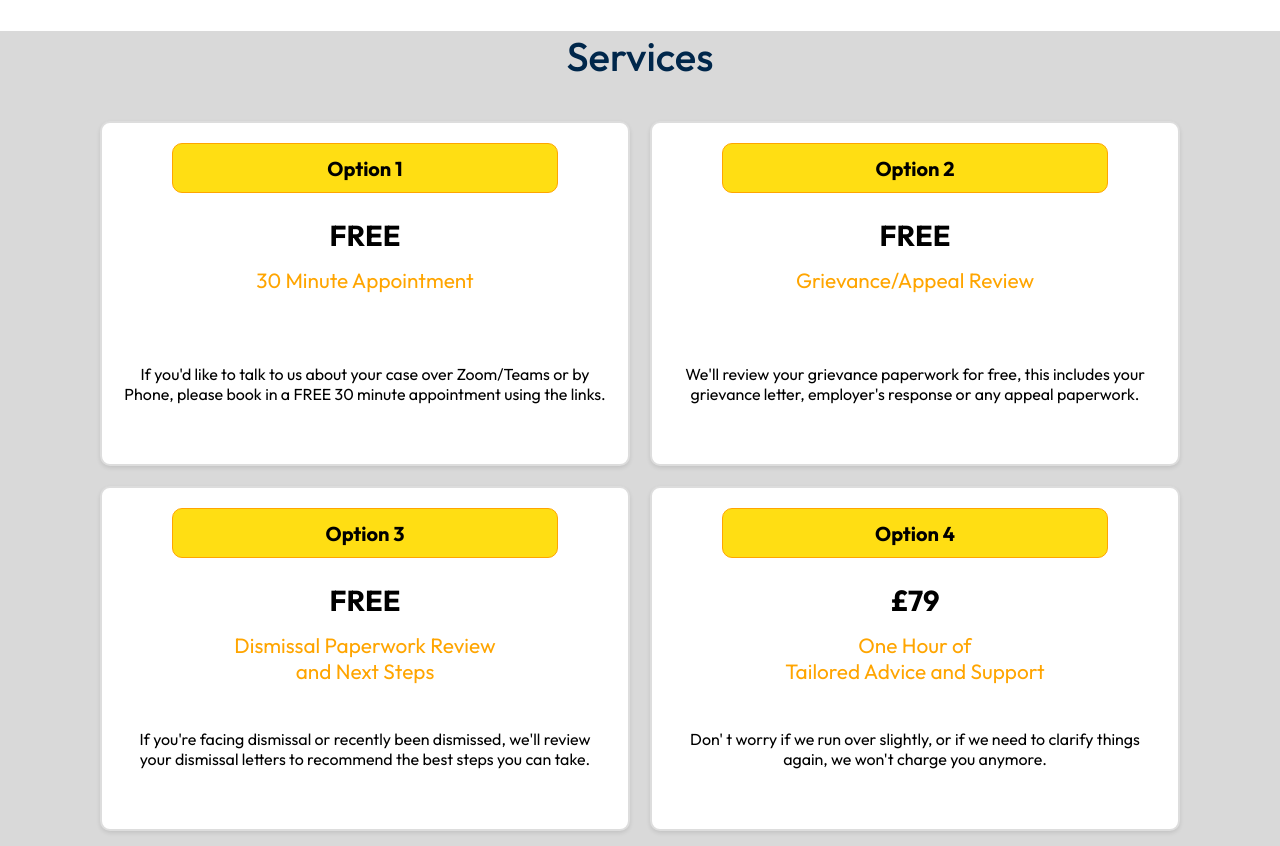
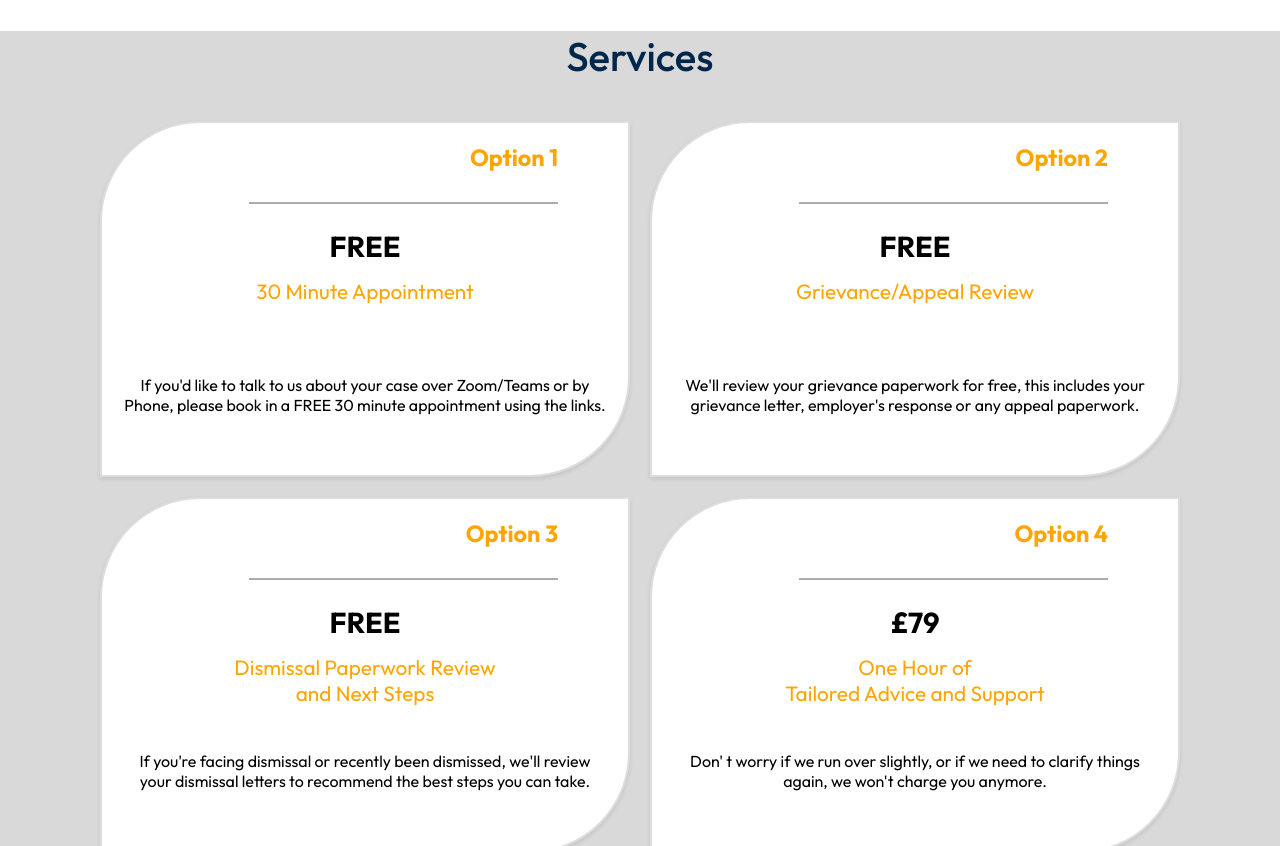
Before and after one commit to SabbirHossainRuet/myet-project, a React (Vite) app in the folder frontend/: page / in a window 1280 px wide. Shown: the part 2120-2966 px from the top of the page. Built offline with nearby package versions, Linux system fonts and the light colour scheme.

Commit message:
Update 2 04.09.24 office

```diff
--- a/frontend/src/components/ETGuides/ETGuides.css
+++ b/frontend/src/components/ETGuides/ETGuides.css
@@ -345,26 +345,3 @@ hr {
     height: 100%;
     min-width: 100%;
 }
-
-.thumbnail-overlay {
-    position: absolute;
-    top: 0;
-    left: 0;
-    width: 100%;
-    height: 100%;
-    display: flex;
-    justify-content: center;
-    align-items: center;
-    background-color: rgba(0, 0, 0, 0.7); /* Semi-transparent background */
-    opacity: 0;
-    transition: opacity 0.3s ease;
-}
-
-.thumbnail-enlarged {
-    max-width: 80%;
-    max-height: 80%;
-}
-
-.thumbnail-container:hover .thumbnail-overlay {
-    opacity: 1;
-}
--- a/frontend/src/components/ETGuides/ETGuides.jsx
+++ b/frontend/src/components/ETGuides/ETGuides.jsx
@@ -151,13 +151,6 @@ const ETGuides = () => {
                                                     alt={`${item.name} thumbnail`}
                                                     className="thumbnail"
                                                 />
-                                                <div className="thumbnail-overlay">
-                                                    <img
-                                                        src={item.thumbnail}
-                                                        alt={`${item.name} enlarged`}
-                                                        className="thumbnail-enlarged"
-                                                    />
-                                                </div>
                                             </>
                                         )}
                                     </div>
--- a/frontend/src/components/Services/Services.css
+++ b/frontend/src/components/Services/Services.css
@@ -28,7 +28,7 @@
     background-color: white;
     /* Inner padding for each item */
     border: 2px solid #ddd;
-    border-radius: 10px;
+    border-radius: 100px 0 100px 0;
     /* Center the text */
     box-shadow: 0px 2px 4px rgba(0, 0, 0, 0.1);
     /* Slight shadow for depth */
@@ -48,9 +48,7 @@
     /* Enhance shadow on hover */
 }
 
-.services-bundle-item h3,
 .services-bundle-item .price {
-
     display: flex;
     flex-direction: column;
     align-items: center;
@@ -67,13 +65,19 @@
     text-align: center;
 }
 
-.services-bundle-item h3 {
-    border: 1px solid orange;
-    background-color: #FFDE13;
+.services-bundle-item .header-items {
+    display: flex;
+    flex-direction: column;
+    align-items: end;
+    gap: 30px;
     margin: 10px 50px;
     border-radius: 10px;
-    color: black;
+    color: orange;
     font-size: 20px;
+}
+
+.header-items hr {
+    width: 80%;
 }
 
 .services-bundle-item .price {
--- a/frontend/src/components/Services/Services.jsx
+++ b/frontend/src/components/Services/Services.jsx
@@ -19,7 +19,11 @@ const Services = () => {
                 <div className="services-bundle">
                     {services.map((item, index) => (
                         <div className="services-bundle-item" key={index}>
-                            <h3>{item.name}</h3>
+                            <div className="header-items">
+                                <h3>{item.name}</h3>
+                                <hr />
+                            </div>
+
                             <p className='price'>{item.price === 0 ? "FREE" : `£${item.price}`}</p>
                             <p className='text'>
                                 {formatTextWithLineBreaks(item.text)}
```
